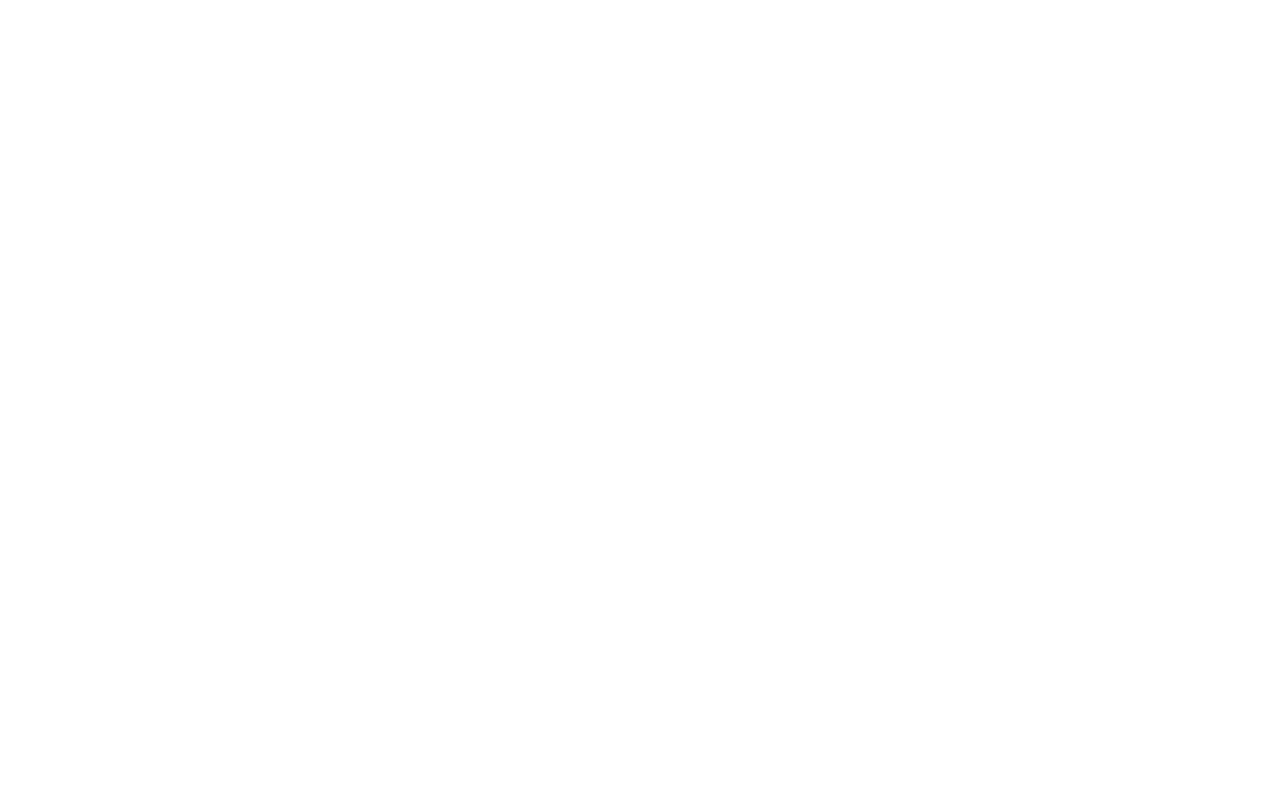
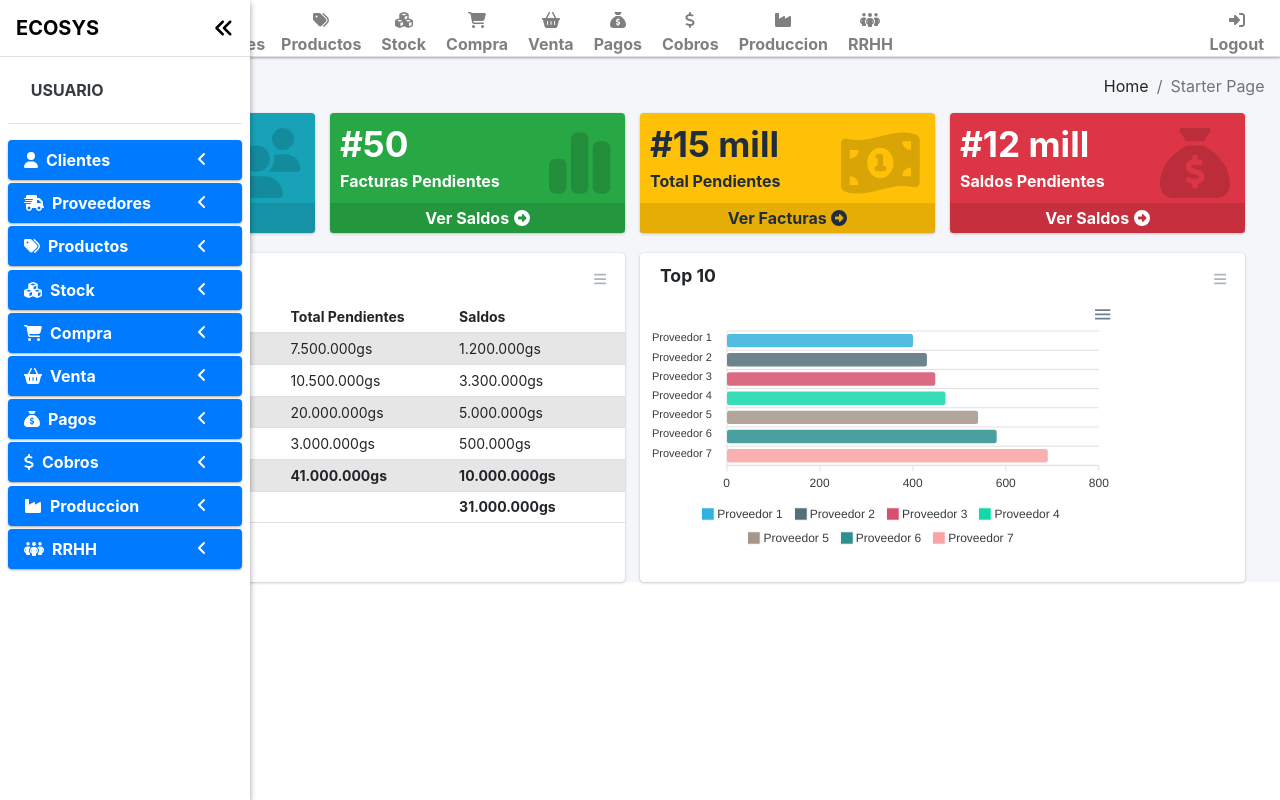
Before and after one commit to faviocabral/ecosys, a Next.js app: page /proveedores in a window 1280 px wide. Before the commit this address had no page. Built offline with nearby package versions, Linux system fonts and the light colour scheme.

Commit message:
change menu like navbars

```diff
--- a/components/Dashboard.js
+++ b/components/Dashboard.js
@@ -3,6 +3,7 @@ import Menu from '../components/Menu'
 import Navbar from '../components/Navbar'
 import AppContext from '../context/AppContext.js'
 import {useRouter} from 'next/router'
+import Cookies from 'js-cookie'
 
 export default function Dashboard({children}) {
 
@@ -11,8 +12,13 @@ export default function Dashboard({children}) {
 
   useEffect(()=> {
     if(contextLogin.loginContext === false) {
-      router.push("/login")
+      if(Cookies.get('loggin') == 'false' ){
+        router.push("/login")
+      }else{
+        contextLogin.setLoginContext(true)
+      }
     }
+
   },[])
 
   return (
--- a/components/Menu.js
+++ b/components/Menu.js
@@ -1,6 +1,6 @@
 import {React, useState, useContext } from 'react'
 import { FontAwesomeIcon } from '@fortawesome/react-fontawesome'
-import { faAngleLeft, faCircle, faDiagramProject, faGaugeHigh, faAnglesLeft, faBars} from '@fortawesome/free-solid-svg-icons'
+import { faAngleLeft, faCircle, faDiagramProject, faGaugeHigh, faAnglesLeft, faBars , faUser , faTruckFast , faTags, faCubes, faShoppingCart, faBasketShopping, faSackDollar, faDollar,faIndustry, faPeopleGroup} from '@fortawesome/free-solid-svg-icons'
 import AppContext from '../context/AppContext.js'
 import Link from 'next/link'
 import Image from 'next/image'
@@ -10,6 +10,24 @@ import { AbrirMenu } from '../utils/reSize.js'
 export default function Menu() {
   //para cambiar el nombre del menu
   const contextMenu = useContext(AppContext)
+  const [headMenu , setHeadMenu] = useState([
+    { id: 1 , title: 'Clientes' , icon: faUser},
+    { id: 2 , title: 'Proveedores', icon:faTruckFast},
+    { id: 3 , title: 'Productos', icon:faTags},
+    { id: 4 , title: 'Stock', icon:faCubes},
+    { id: 5 , title: 'Compra', icon:faShoppingCart},
+    { id: 6 , title: 'Venta', icon:faBasketShopping},
+    { id: 7 , title: 'Pagos', icon:faSackDollar},
+    { id: 8 , title: 'Cobros', icon:faDollar},
+    { id: 9 , title: 'Produccion', icon:faIndustry},
+    { id: 10 , title: 'RRHH', icon:faPeopleGroup},
+  ])
+  const [subMenu , setSubMenu] = useState([
+    {id: 1 , title: 'Dashboard'},
+    {id: 2 , title: 'Nuevo'},
+    {id: 3 , title: 'Lista'},
+    {id: 4 , title: 'Reportes'},
+  ])
 
   const handleClickMenu = event =>{
     //modificamos el classlist del padre del menu clickeado
@@ -19,12 +37,11 @@ export default function Menu() {
   return (
     <>
       <aside className="main-sidebar sidebar-light-primary elevation-2">
-        <Link href="/">
-          <a href="" className="brand-link d-flex justify-content-between align-items-center pl-3 pr-3 " onClick={AbrirMenu} >
+          <a data-widget="pushmenu" href="#" role="button" className="brand-link d-flex justify-content-between align-items-center pl-3 pr-3 " onClick={AbrirMenu} >
             <span className="brand-text font-weight"> <strong>ECOSYS</strong></span>
             <FontAwesomeIcon icon={faAnglesLeft} className="icon-size-1 icon-elevation-1 text-right"/>
           </a>
-        </Link>
+
         <div className="sidebar">
           <div className="user-panel mt-3 pb-3 mb-3 d-flex">
             <div className="image">
@@ -37,13 +54,15 @@ export default function Menu() {
           <nav className="mt-2">
             <ul className="nav nav-pills nav-sidebar flex-column" data-widget="treeview" role="menu" data-accordion="false">
 
-              {/**menu 1 */}
-              <li className="nav-item menu-open" >
+              {
+                headMenu.map(item => {
+                  return (
+                          <li className="nav-item " key={item.id}>
                             <a href="#" className="nav-link bg-primary elevation-1" onClick={handleClickMenu}>
-                <FontAwesomeIcon icon={faGaugeHigh} className="mr-2 icon-size-1 icon-elevation-1" />
+                            <FontAwesomeIcon icon={item.icon } className="mr-2 icon-size-1 icon-elevation-1" />
                               <p>
-                    <strong>{contextMenu.menu }</strong>
-                    <FontAwesomeIcon icon={faAngleLeft} className="right"/>
+                                <strong>{ item.title }</strong>
+                                <FontAwesomeIcon icon={ faAngleLeft } className="right"/>
                               </p>
                             </a>
                             <ul className="nav nav-treeview">
@@ -51,13 +70,6 @@ export default function Menu() {
                                 <a href="#" className="nav-link ">
                                   <FontAwesomeIcon icon={faCircle} className="left"/>
                                   <p> Nuevo</p>
-                    </a>
-                  </li>
-
-                  <li className="nav-item">
-                    <a href="#" className="nav-link">
-                      <FontAwesomeIcon icon={faCircle} className="left"/>
-                      <p> Modificar</p>
                                 </a>
                               </li>
 
@@ -74,39 +86,11 @@ export default function Menu() {
                                   <p> Reportes</p>
                                 </a>
                               </li>
-
-
                             </ul>
                           </li>
-
-
-              {/**menu 2 */}
-              {/*
-              <li className="nav-item menu-open">
-                <a href="#" className="nav-link bg-warning elevation-2">
-                <FontAwesomeIcon icon={faDiagramProject} className="mr-2 icon-size-1 icon-elevation-1"/>
-                  <p>
-                    <strong>Menu 2</strong>
-                    <FontAwesomeIcon icon={faAngleLeft} className="right"/>
-                  </p>
-                </a>
-                <ul className="nav nav-treeview">
-                  <li className="nav-item">
-                    <a href="#" className="nav-link ">
-                      <FontAwesomeIcon icon={faCircle} className="left"/>
-                      <p> Sub menu 1</p>
-                    </a>
-                  </li>
-                  <li className="nav-item">
-                    <a href="#" className="nav-link">
-                      <FontAwesomeIcon icon={faCircle} className="left"/>
-                      <p> Sub Menu 2</p>
-                    </a>
-                  </li>
-                </ul>
-              </li>
-              */}
-
+                        )
+                })
+              }
 
 
             </ul>
--- a/components/TableList.js
+++ b/components/TableList.js
@@ -77,12 +77,12 @@ export default function TableList({titulo='Productos'}) {
                 </td>
               </tr>
               <tr>
-                <td colspan="2"><b>Totales</b></td>
+                <td colSpan="2"><b>Totales</b></td>
                 <td><b>41.000.000gs</b></td>
                 <td><b>10.000.000gs</b></td>
               </tr>
               <tr>
-                <td colspan="3"><b>Saldos</b></td>
+                <td colSpan="3"><b>Saldos</b></td>
                 <td><b>31.000.000gs</b></td>
               </tr>
             </tbody>
--- a/package.json
+++ b/package.json
@@ -21,6 +21,7 @@
     "apexcharts": "^3.36.3",
     "bcrypt": "^5.1.0",
     "bootstrap": "^5.2.2",
+    "crypto": "^1.0.1",
     "formik": "^2.2.9",
     "js-cookie": "^3.0.1",
     "knex": "^2.3.0",
--- a/pages/login/index.js
+++ b/pages/login/index.js
@@ -6,6 +6,11 @@ import AppContext from '../../context/AppContext.js'
 import { ToastContainer, toast } from 'react-toastify';
 import Swal from 'sweetalert2'
 import { faUser } from '@fortawesome/free-regular-svg-icons'
+import Cookies from 'js-cookie'
+const { randomBytes } = require('crypto')
+//https://www.section.io/engineering-education/client-side-auth-with-express-cookie-parser/
+
+
 
 export default function Login() {
   const userInput = useRef()
@@ -35,6 +40,7 @@ export default function Login() {
       if(!json.login){
         toast.error('Datos incorrectos !!!',{ autoClose:1000 })
       }else{
+        Cookies.set('loggin', true, { expires: 1 })
         toast.success('Datos correctos !!!',{ autoClose:500 })
         contextLogin.setLoginContext(true)
         router.push("/proveedores")
--- a/pages/proveedores/index.js
+++ b/pages/proveedores/index.js
@@ -1,4 +1,4 @@
-import {React, useState, useContext} from 'react'
+import {React, useContext} from 'react'
 import Dashboard from '../../components/Dashboard.js'
 import AppContext from '../../context/AppContext.js'
 import { FontAwesomeIcon } from '@fortawesome/react-fontawesome'
@@ -6,9 +6,14 @@ import {faChartSimple, faCircleRight, faMoneyBill1Wave, faUsers, faSackDollar }
 import Box from '../../components/box.js'
 import TableList from '../../components/TableList.js'
 import ApexChart from '../../components/ApexChart.js'
+import {useRouter} from 'next/router'
+
+
+
 export default function Proveedores() {
   const contextMenu = useContext(AppContext)
   contextMenu.setMenu('Menu Proveedores')
+  const router = useRouter()
 
   return (
     <Dashboard>
```
Also changed, not shown: pages/proveedores/proveedor/index.js (added, +10 -0 lines), 1 other file (tests, documents, lock files or other folders). Lines whose indentation alone changed are shown as unchanged.
